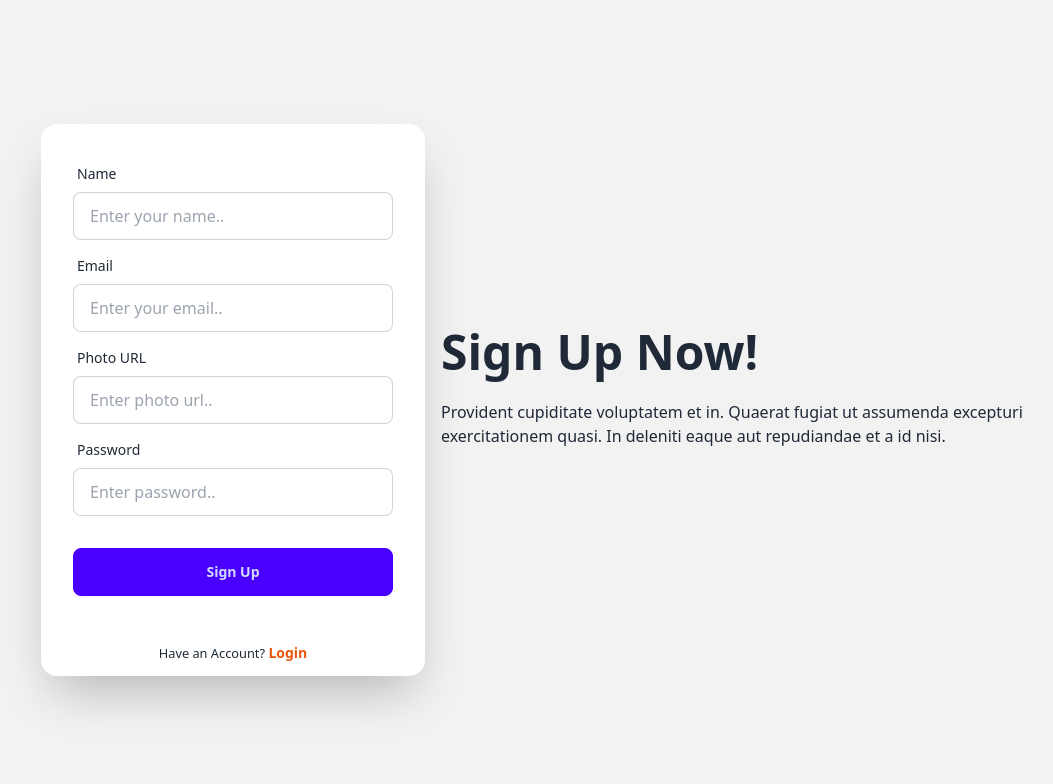
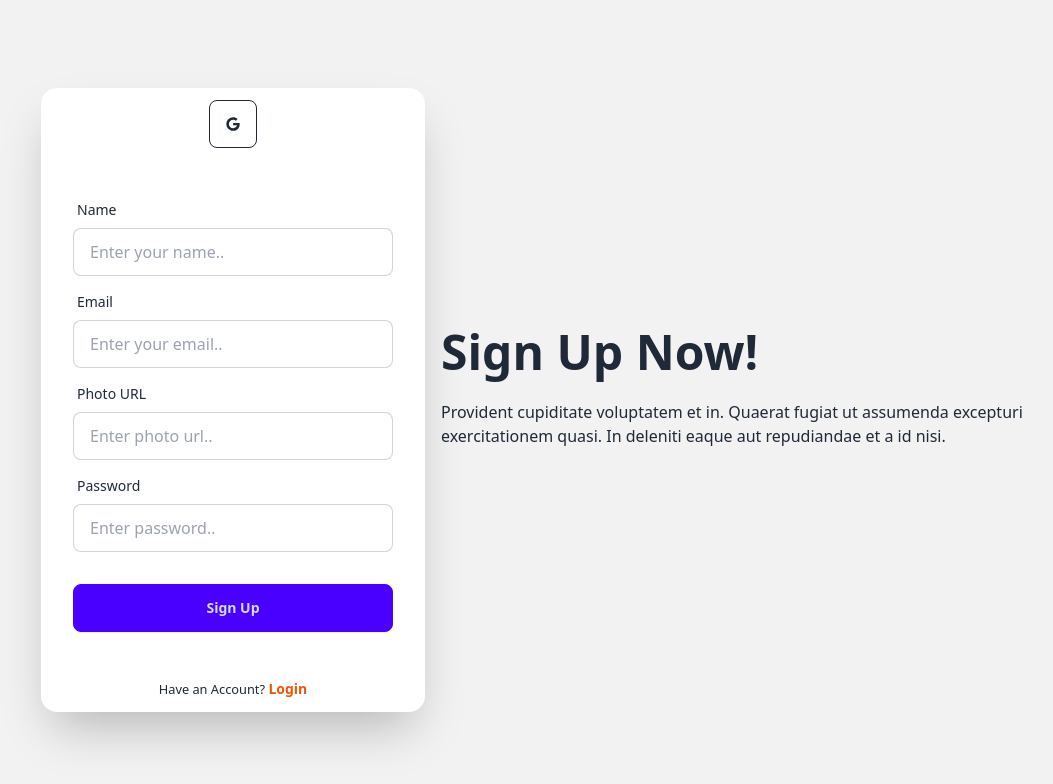
Before and after one commit to saiful797/bistro-boss-restaurant-client, a React (Vite) app: page /signUp in a window 1280 px wide. Shown: the top 784 px of the page, without its empty margins (87-1140 px from the left). Built offline with nearby package versions, Linux system fonts and the light colour scheme; no server answers.

Commit message:
Added socialLogin.jsx file

```diff
--- /dev/null
+++ b/src/components/SocialLogin.jsx
@@ -0,0 +1,42 @@
+import { FaGoogle } from "react-icons/fa";
+import useAuth from "../Hooks/useAuth";
+import { useNavigate } from "react-router-dom";
+import useAxiosPublic from "../Hooks/useAxiosPublic";
+import Swal from "sweetalert2";
+
+const SocialLogin = () => {
+    const { googleSignIn } = useAuth();
+    const navigate = useNavigate();
+    const axiosPublic = useAxiosPublic();
+
+    const handleGoogleLogIn = () => {
+        googleSignIn()
+        .then((result) => {
+            console.log(result.user);
+
+            //create user entry in the database
+            const userInfo = {name: result.user.displayName, email: result.user.email};
+            axiosPublic.post('/users', userInfo)
+            .then(() => {
+                // console.log(res.data);
+                Swal.fire({
+                    position: "top-center",
+                    icon: "success",
+                    title: "Login successful!",
+                    showConfirmButton: false,
+                    timer: 1500
+                });
+                navigate('/');
+            })
+        })
+    }
+    return (
+        <div>
+            <button onClick={handleGoogleLogIn} className="btn btn-outline">
+                <FaGoogle />
+            </button>
+        </div>
+    );
+};
+
+export default SocialLogin;
--- a/src/pages/Login/Login.jsx
+++ b/src/pages/Login/Login.jsx
@@ -3,6 +3,7 @@ import { loadCaptchaEnginge, LoadCanvasTemplate, validateCaptcha } from 'react-s
 import useAuth from '../../Hooks/useAuth';
 import { Link, useLocation, useNavigate } from 'react-router-dom';
 import Swal from 'sweetalert2';
+import SocialLogin from '../../components/SocialLogin';
 
 
 const Login = () => {
@@ -62,6 +63,9 @@ const Login = () => {
                 <p className="py-6">Provident cupiditate voluptatem et in. Quaerat fugiat ut assumenda excepturi exercitationem quasi. In deleniti eaque aut repudiandae et a id nisi.</p>
                 </div>
                 <div className="card md:w-1/2 max-w-sm shadow-2xl bg-base-100">
+                <div className="my-3 mx-auto">
+                        <SocialLogin />
+                    </div>
                     <form onSubmit={handleLogin} className="card-body">
                         <div className="form-control">
                             <label className="label">
--- a/src/pages/SignUp/SignUp.jsx
+++ b/src/pages/SignUp/SignUp.jsx
@@ -3,6 +3,7 @@ import { Link, useNavigate } from "react-router-dom";
 import useAuth from "../../Hooks/useAuth";
 import Swal from 'sweetalert2';
 import useAxiosPublic from "../../Hooks/useAxiosPublic";
+import SocialLogin from "../../components/SocialLogin";
 
 const SignUp = () => {
     const { createUser, updateUserProfile } = useAuth();
@@ -48,6 +49,9 @@ const SignUp = () => {
                 <p className="py-6">Provident cupiditate voluptatem et in. Quaerat fugiat ut assumenda excepturi exercitationem quasi. In deleniti eaque aut repudiandae et a id nisi.</p>
                 </div>
                 <div className="card md:w-1/2 max-w-sm shadow-2xl bg-base-100">
+                    <div className="my-3 mx-auto">
+                        <SocialLogin />
+                    </div>
                     <form onSubmit={handleSubmit(onSubmit)} className="card-body">
                         <div className="form-control">
                             <label className="label">
--- a/src/providers/AuthProvider.jsx
+++ b/src/providers/AuthProvider.jsx
@@ -1,12 +1,15 @@
 import { createContext, useEffect, useState } from "react";
 import PropTypes from 'prop-types';
-import { createUserWithEmailAndPassword, onAuthStateChanged, signInWithEmailAndPassword, signOut, updateProfile } from "firebase/auth";
+import { createUserWithEmailAndPassword, onAuthStateChanged, signInWithEmailAndPassword, signInWithPopup, signOut, updateProfile } from "firebase/auth";
 import auth from "../firebase/firebase.config";
+import { GoogleAuthProvider } from "firebase/auth";
+
 export const AuthContext = createContext(null);
 
 const AuthProvider = ({children}) => {
     const [user, setUser] = useState(null);
     const [loading, setLoading] = useState(true);
+    const googleProvider = new GoogleAuthProvider();
 
     const createUser = (email, password) => {
         setLoading(true);
@@ -21,6 +24,10 @@ const AuthProvider = ({children}) => {
     const signIn = (email, password) => {
         setLoading(true);
         return signInWithEmailAndPassword(auth, email, password)
+    }
+    const googleSignIn = () => {
+        setLoading(true);
+        return signInWithPopup(auth, googleProvider);
     }
     const logOut = () => {
         return signOut(auth);
@@ -42,6 +49,7 @@ const AuthProvider = ({children}) => {
         createUser,
         updateUserProfile,
         signIn,
+        googleSignIn,
         logOut,
         user,
         loading,
```
